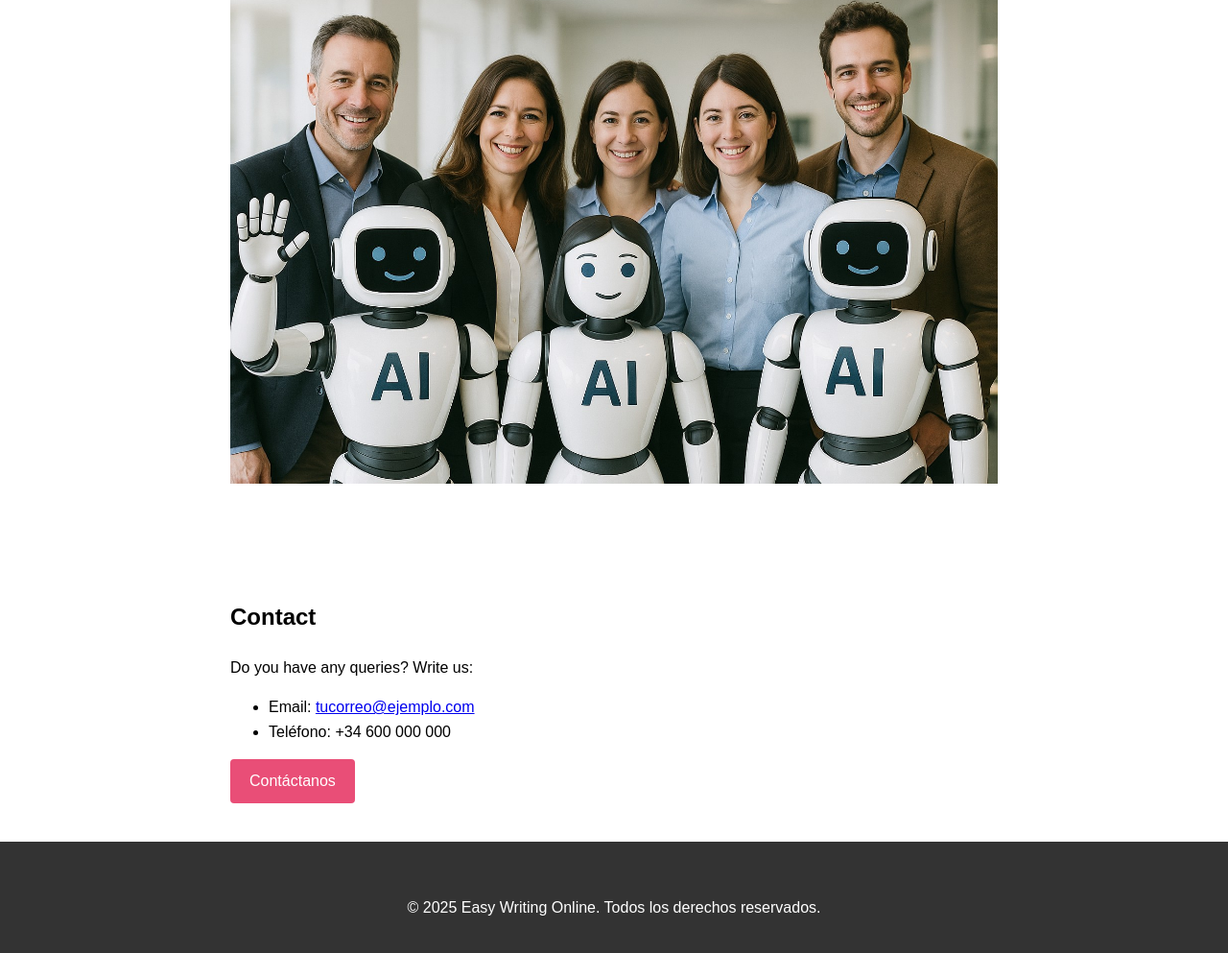
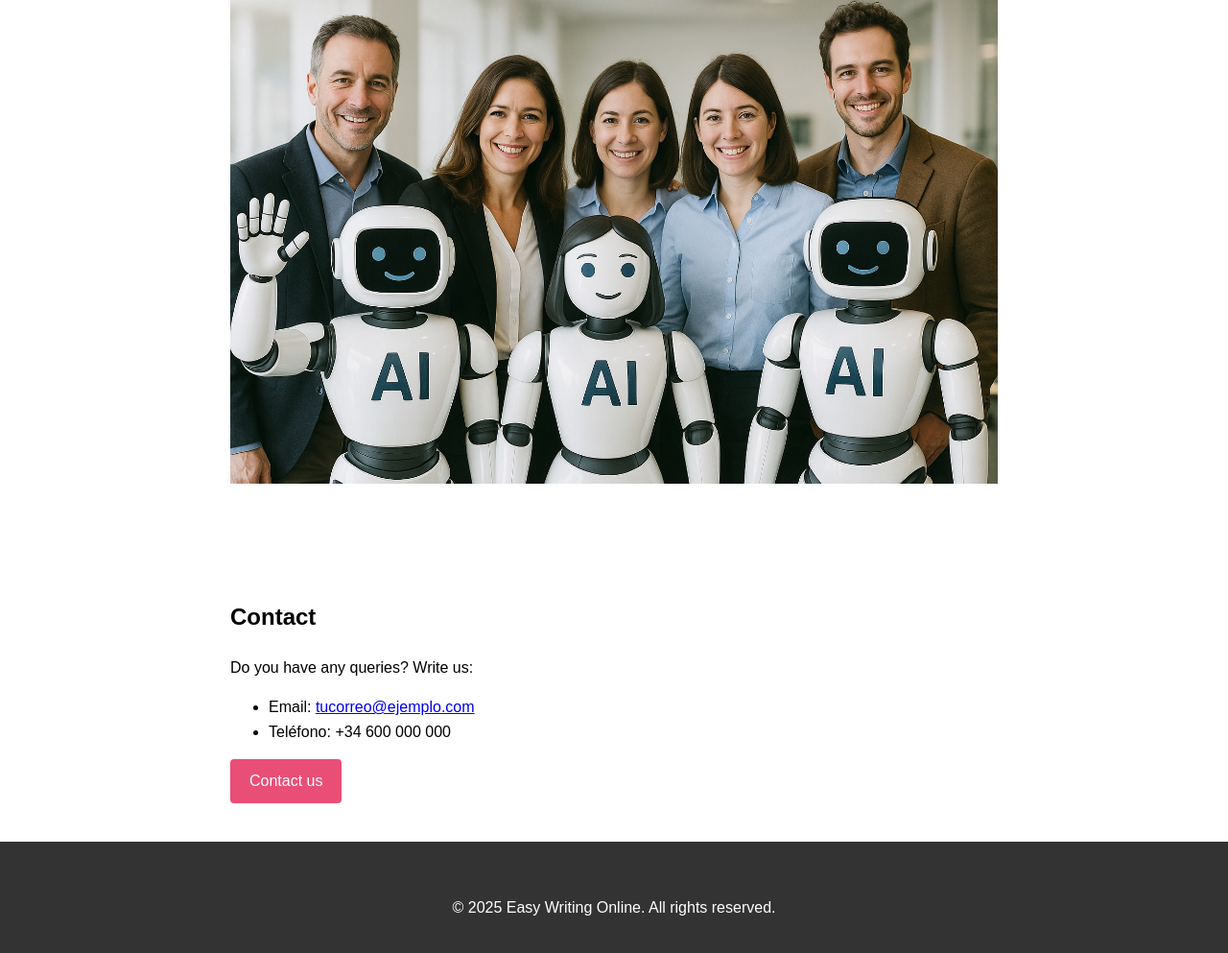
Before and after one commit to EasyWritingOnline/easywritingonline.github.io, a plain HTML site: page index.html in a window 1280 px wide. Shown: the part 1092-2085 px from the top of the page at 96% size. Drawn offline with Linux system fonts and the light colour scheme; files whose address does not match are found by name.

Commit message:
Update index.html

```diff
--- a/index.html
+++ b/index.html
@@ -37,14 +37,14 @@
   <h2>Contact</h2>
   <p>Do you have any queries? Write us:</p>
   <ul>
-    <li>Email: <a href="mailto:tucorreo@ejemplo.com">tucorreo@ejemplo.com</a></li>
+    <li>Email: <a href="mailto:management@easywritingonline.com">tucorreo@ejemplo.com</a></li>
     <li>Teléfono: +34 600 000 000</li>
   </ul>
-  <a href="mailto:tucorreo@ejemplo.com" class="btn">Contáctanos</a>
+  <a href="mailto:management@easywritingonline.com" class="btn">Contact us</a>
 </section>
 
 <footer>
-  <p>&copy; 2025 Easy Writing Online. Todos los derechos reservados.</p>
+  <p>&copy; 2025 Easy Writing Online. All rights reserved.</p>
 </footer>
 
 </body>
```
